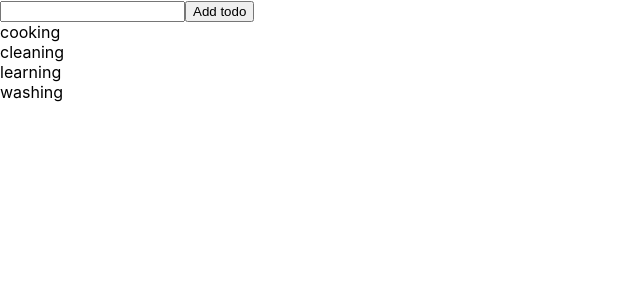
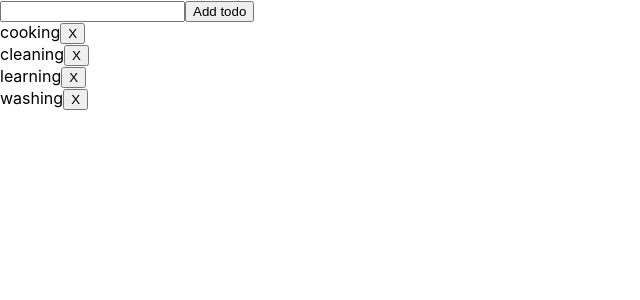
Before and after one commit to Edyta2801/redux-exercises, a React (Create React App) app: page / in a window 1280 px wide. Shown: the top 300 px of the page, without its empty margins (0-640 px from the left). Built offline with nearby package versions, Linux system fonts and the light colour scheme.

Commit message:
add delete button with handle function

```diff
--- a/src/TodoList.js
+++ b/src/TodoList.js
@@ -1,6 +1,6 @@
 import React from 'react';
 import { connect } from 'react-redux';
-import { addTodo, toggleTodo } from './store/todos'
+import { addTodo, toggleTodo, deleteTodo } from './store/todos'
 
 
 const mapStateToProps = store => ({
@@ -12,7 +12,8 @@ const mapStateToProps = store => ({
 
 const mapDispatchToProps = dispatch => ({
     __addTodo: text => dispatch(addTodo(text)),
-    __toggleTodo: index => dispatch(toggleTodo(index))
+    __toggleTodo: index => dispatch(toggleTodo(index)),
+    _deleteTodo: index => dispatch(deleteTodo(index))
 })
 
 
@@ -35,6 +36,9 @@ class TodoList extends React.PureComponent {
 
 
     }
+    handleDeleteTodo = index => {
+        this.props._deleteTodo(index)
+    }
 
     render() {
         return <div>
@@ -46,7 +50,9 @@ class TodoList extends React.PureComponent {
                         textDecoration: todo.completed ? 'line-through' : 'none'
                     }}
                     onClick={() => this.handleTodoClick(index)}
-                    key={todo.text}>{todo.text} </div>
+                    key={todo.text}>{todo.text}
+                    <button onClick={() => this.handleDeleteTodo(index)}>X</button>
+                </div>
             )
             }
         </div>
```
